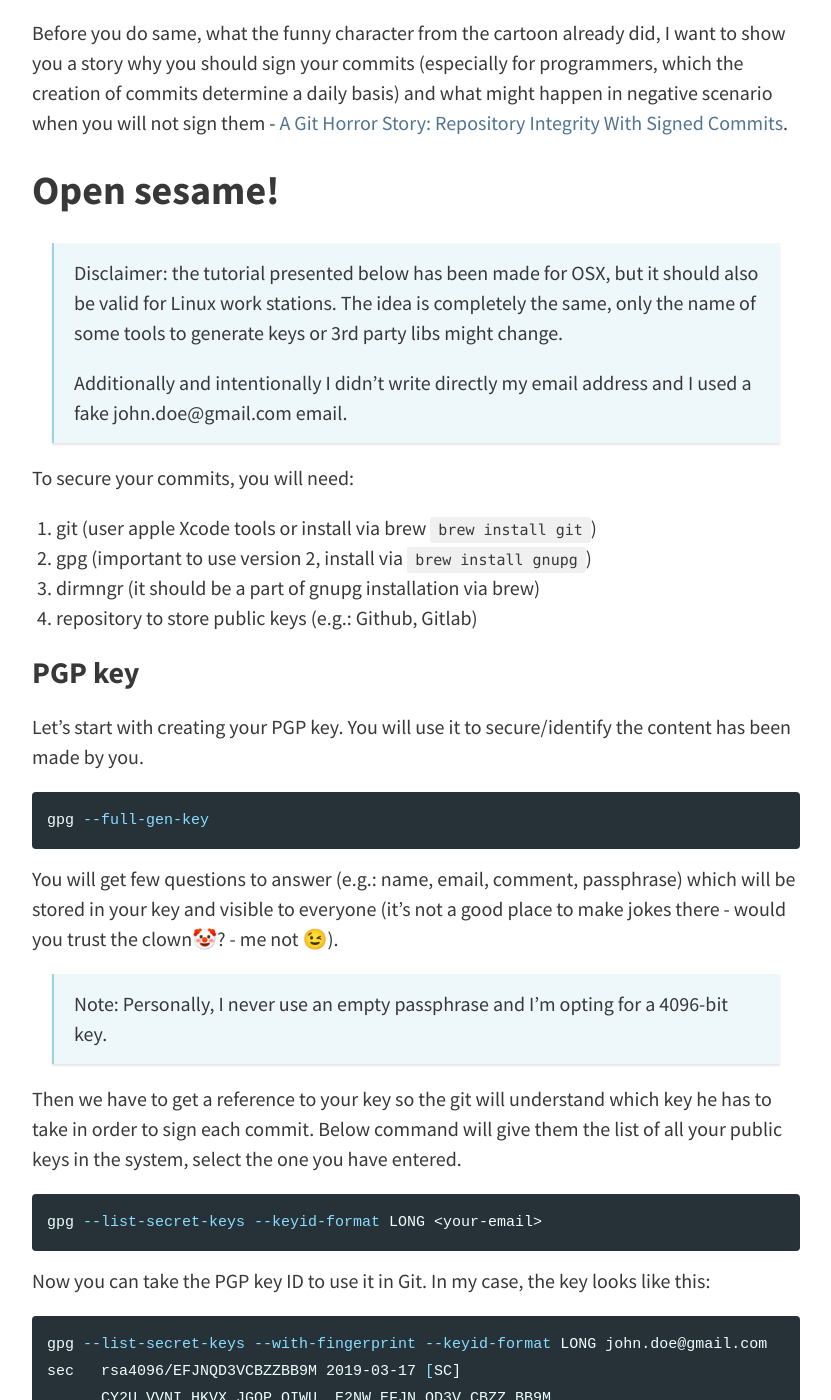
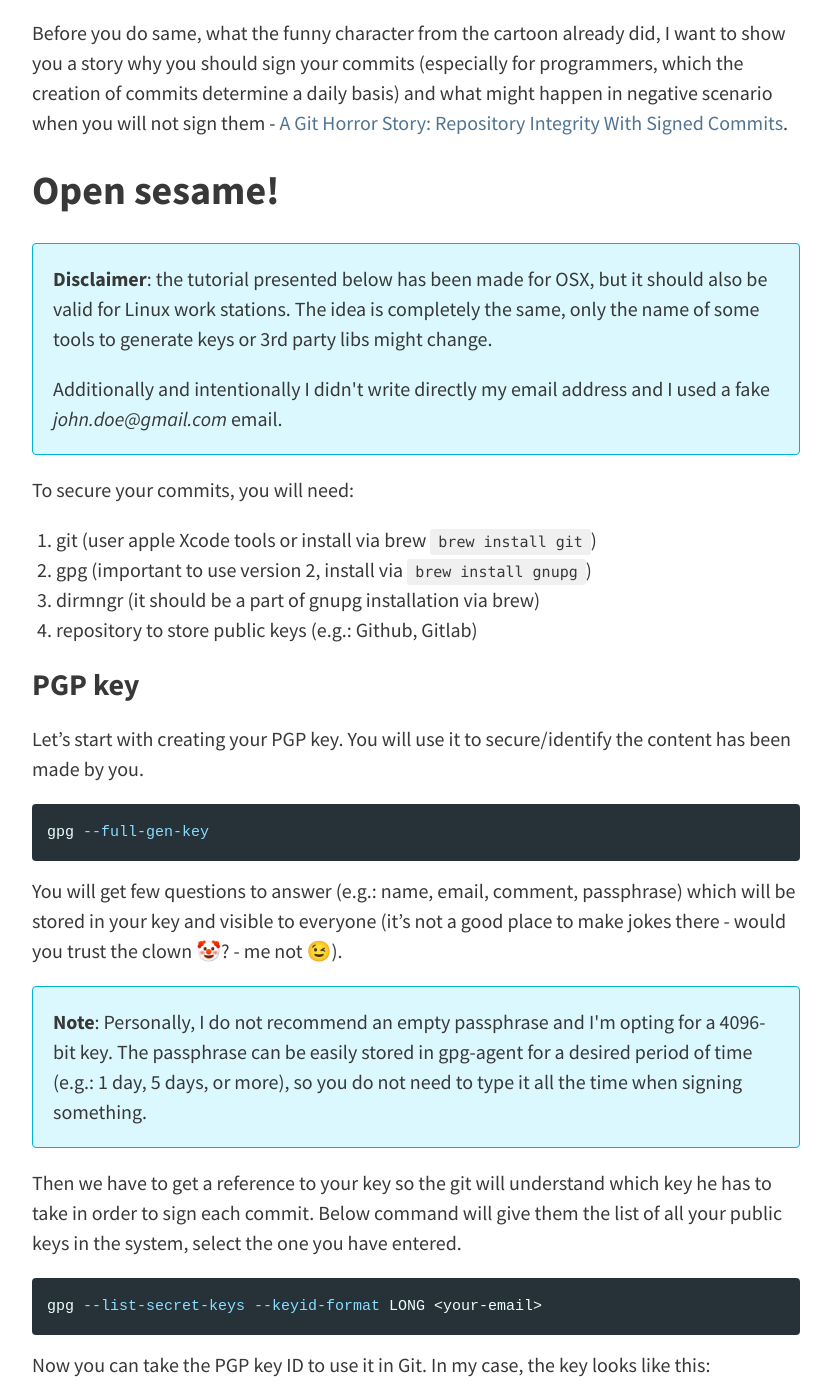
Before and after one commit to egel/egel.github.io, a Jekyll site: the page built from _posts/2019-03-24-the-lesson-of-verifying-git-commits.md, in a window 1280 px wide and 1400 px high, scrolled down 2833 px. Shown: the whole window, without its empty margins (224-1055 px from the left). Built offline with Jekyll 4.4.1, drawn with Linux system fonts in a browser that asks for light colours; nearby versions of some CDN libraries; comment, search, counter and statistics services are not loaded; some of the changed text lies outside the part shown.

Commit message:
Update article with info areas, sources of assets, keyboard keys

````diff
--- a/_posts/2019-03-24-the-lesson-of-verifying-git-commits.md
+++ b/_posts/2019-03-24-the-lesson-of-verifying-git-commits.md
@@ -7,7 +7,7 @@ tags: [osx, git, pgp, gpg, gitlab, github]
 
 When I saw for the first time a commits with the mysterious "Verified" sign and I was told that someone can do this on its own, I wanted to do the same. Yes, I know it was silly - but I felt just like a small boy in a big shop of toys.
 
-![Commit verified]({{ site.baseurl }}/assets/img/commit-verified.png)
+![Commit verified][img-commit-verified]
 
 After a moment when I was informed about this cool function, I started to wonder:
 
@@ -34,15 +34,17 @@ In this short definition (and also in further part), there is no phrase, which c
 
 We have come at last to the place where the PGP keys enter to the scene. A creation of the aforementioned PGP keys and obligatory making them public in a trusted, available to everyone place, should give to the world (in definition) a certain assurance that "you is really you". Only the person who has private and the public key can sign the data with that key, e.g.: someone using your public key can encrypt the his message and only you, the person with corresponding private key could decipher the message. Finally, the last and IMHO the hardest part of that process, to use those keys wherever possible to emphasize that "you is really you" or in our case, "you, not someone else who is claiming to be you" created this commit.
 
-![Always sign your commits!]({{ site.baseurl }}/assets/img/sign-your-commits.jpg)
+![Always sign your commits!][img-sign-your-commits]
 
 Before you do same, what the funny character from the cartoon already did, I want to show you a story why you should sign your commits (especially for programmers, which the creation of commits determine a daily basis) and what might happen in negative scenario when you will not sign them - [A Git Horror Story: Repository Integrity With Signed Commits](https://mikegerwitz.com/2012/05/a-git-horror-story-repository-integrity-with-signed-commits).
 
 ## Open sesame!
 
-> Disclaimer: the tutorial presented below has been made for OSX, but it should also be valid for Linux work stations. The idea is completely the same, only the name of some tools to generate keys or 3rd party libs might change.
->
-> Additionally and intentionally I didn't write directly my email address and I used a fake john.doe@gmail.com email.
+<div class="alert alert-info">
+<p><b>Disclaimer</b>: the tutorial presented below has been made for OSX, but it should also be valid for Linux work stations. The idea is completely the same, only the name of some tools to generate keys or 3rd party libs might change.</p>
+
+<p>Additionally and intentionally I didn't write directly my email address and I used a fake <i>john.doe@gmail.com</i> email.</p>
+</div>
 
 To secure your commits, you will need:
 
@@ -59,9 +61,11 @@ Let's start with creating your PGP key. You will use it to secure/identify the c
 gpg --full-gen-key
 ```
 
-You will get few questions to answer (e.g.: name, email, comment, passphrase) which will be stored in your key and visible to everyone (it's not a good place to make jokes there - would you trust the clown🤡? - me not 😉).
+You will get few questions to answer (e.g.: name, email, comment, passphrase) which will be stored in your key and visible to everyone (it's not a good place to make jokes there - would you trust the clown 🤡? - me not 😉).
 
-> Note: Personally, I never use an empty passphrase and I'm opting for a 4096-bit key.
+<div class="alert alert-info">
+<p><b>Note</b>: Personally, I do not recommend an empty passphrase and I'm opting for a 4096-bit key. The passphrase can be easily stored in gpg-agent for a desired period of time (e.g.: 1&nbsp;day, 5&nbsp;days, or more), so you do not need to type it all the time when signing something.</p>
+</div>
 
 Then we have to get a reference to your key so the git will understand which key he has to take in order to sign each commit. Below command will give them the list of all your public keys in the system, select the one you have entered.
 
@@ -114,16 +118,18 @@ So what we can configure here?
 
 1. For some people might be important to not enter the PGP passphrase every time they want to create a commit. To do so, we have to changed some default configuration of gpg (or gpg-agent, which I prefer). For example, if you set up the ttl to: 5184000 (60 days), after first successful sign, GPG won't ask you again to fill the passphrase until this period will expired (or until you'll restart your machine)
 
-    > It's not recommended to make the cache expiration long unless you know that this might reduce your security.
+    <div class="alert alert-info">
+    <p>It's not recommended to make the cache expiration long unless you know that this might reduce your security.</p>
+    </div>
 
     ```ini
     # ~/.gnupg/gpg-agent.conf
 
     # Set the maximum time a cache entry is valid to n seconds. After this time a cache entry will be expired even if it has been accessed recently or has been set using gpg-preset-passphrase. The default is 2 hours (7200 seconds).
-    max-cache-ttl 5184000
+    max-cache-ttl 2592000 # 2592000 = 1 months
 
     # Set the time a cache entry is valid to n seconds. The default is 600 seconds. Each time a cache entry is accessed, the entry’s timer is reset. To set an entry’s maximum lifetime, use max-cache-ttl. Note that a cached passphrase may not be evicted immediately from memory if no client requests a cache operation. This is due to an internal housekeeping function which is only run every few seconds.
-    default-cache-ttl 5184000
+    default-cache-ttl 2592000
     ```
 
 1. Use a secure program to enter your pin/passwords, like e.g.: [`pinentry`](https://www.gnupg.org/related_software/pinentry/index.html).
@@ -162,7 +168,9 @@ So what we can configure here?
 
     Since the gpg configuration deprecates `--keyserver` and an option in favor of using `dirmngr.conf` and set up those options there.
 
-    > This option is deprecated - please use the --keyserver in dirmngr.conf instead. - [reference link](https://www.gnupg.org/documentation/manuals/gnupg/GPG-Configuration-Options.html#GPG-Configuration-Options)
+    <div class="alert alert-warning">
+    <p>This option is deprecated - please use the <code>--keyserver</code> in <code>dirmngr.conf</code> instead. Here you have a <a href="https://www.gnupg.org/documentation/manuals/gnupg/GPG-Configuration-Options.html#GPG-Configuration-Options">reference link</a>.</p>
+    </div>
 
     ```ini
     # ~/.gnupg/dirmngr.conf
@@ -240,4 +248,6 @@ So what we can configure here?
 
 Awesome! Now you have a complete overview and good configuration to start working. Have fun and stay secure!
 
-[img-hksp-pool-verification]: {{ site.baseurl }}/assets/img/hksp-pool-verification.png
+[img-commit-verified]: {{ site.baseurl }}/assets/posts/the-lesson-of-verifying-git-commits/commit-verified.png
+[img-sign-your-commits]: {{ site.baseurl }}/assets/posts/the-lesson-of-verifying-git-commits/sign-your-commits.jpg
+[img-hksp-pool-verification]: {{ site.baseurl }}/assets/posts/the-lesson-of-verifying-git-commits/hksp-pool-verification.png
````
Also changed, not shown: assets/posts/the-lesson-of-verifying-git-commits/commit-verified.png (renamed from assets/img/commit-verified.png), assets/posts/the-lesson-of-verifying-git-commits/hksp-pool-verification.png (renamed from assets/img/hksp-pool-verification.png), assets/posts/the-lesson-of-verifying-git-commits/sign-your-commits.jpg (renamed from assets/img/sign-your-commits.jpg).
